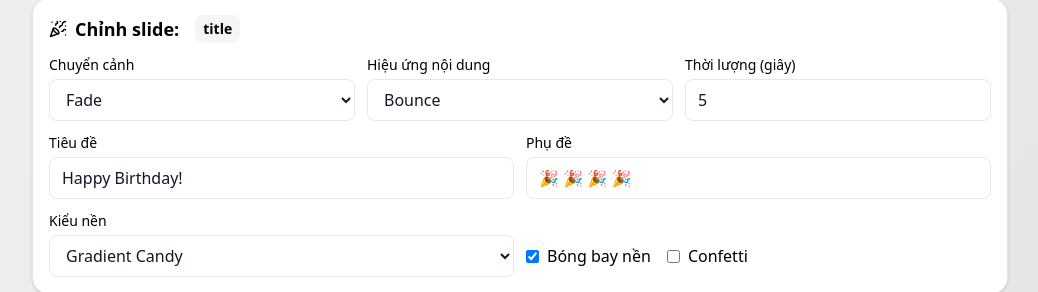
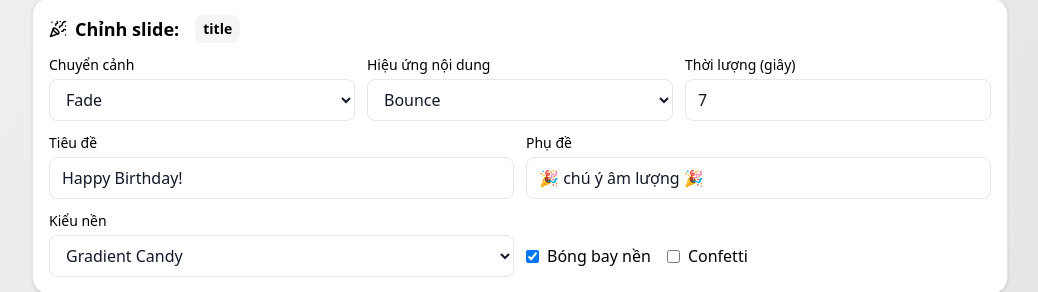
Before and after one commit to HoanggTu/SpecialDay, a React (Vite) app: page / in a window 1280 px wide. Shown: the part 1529-1821 px from the top of the page, without its empty margins (120-1158 px from the left). Built offline with nearby package versions, Linux system fonts and the light colour scheme.

Commit message:
updatelinhta

```diff
--- a/src/BirthdayBuilder.jsx
+++ b/src/BirthdayBuilder.jsx
@@ -103,7 +103,7 @@ const effects = {
    Starter slides
 ============================= */
 const starterSlides = [
-  { id: uid(), type: "title", title: "Happy Birthday!", subtitle: "🎉 🎉 🎉 🎉", bg: "gradient-candy", duration: 5, transition: "fade", effect: "bounce", balloons: true },
+  { id: uid(), type: "title", title: "Happy Birthday!", subtitle: "🎉 chú ý âm lượng 🎉", bg: "gradient-candy", duration: 7, transition: "fade", effect: "bounce", balloons: true },
     {
     id: uid(),
     type: "message",
@@ -674,7 +674,7 @@ export default function BirthdayBuilderApp() {
           </div>
           <div className="flex items-center gap-2">
             <button onClick={() => setPresent(true)} className="px-4 py-2 rounded-2xl bg-indigo-600 text-white flex items-center gap-2 shadow">
-              <Play size={18} /> Trình chiếu
+              <Play size={18} /> Điền tên rùi thì nhấn vô đây
             </button>
             <a href="https://fonts.google.com/specimen/Poppins" target="_blank" rel="noreferrer" className="px-4 py-2 rounded-2xl bg-white text-neutral-800 shadow">
               Font gợi ý
```
